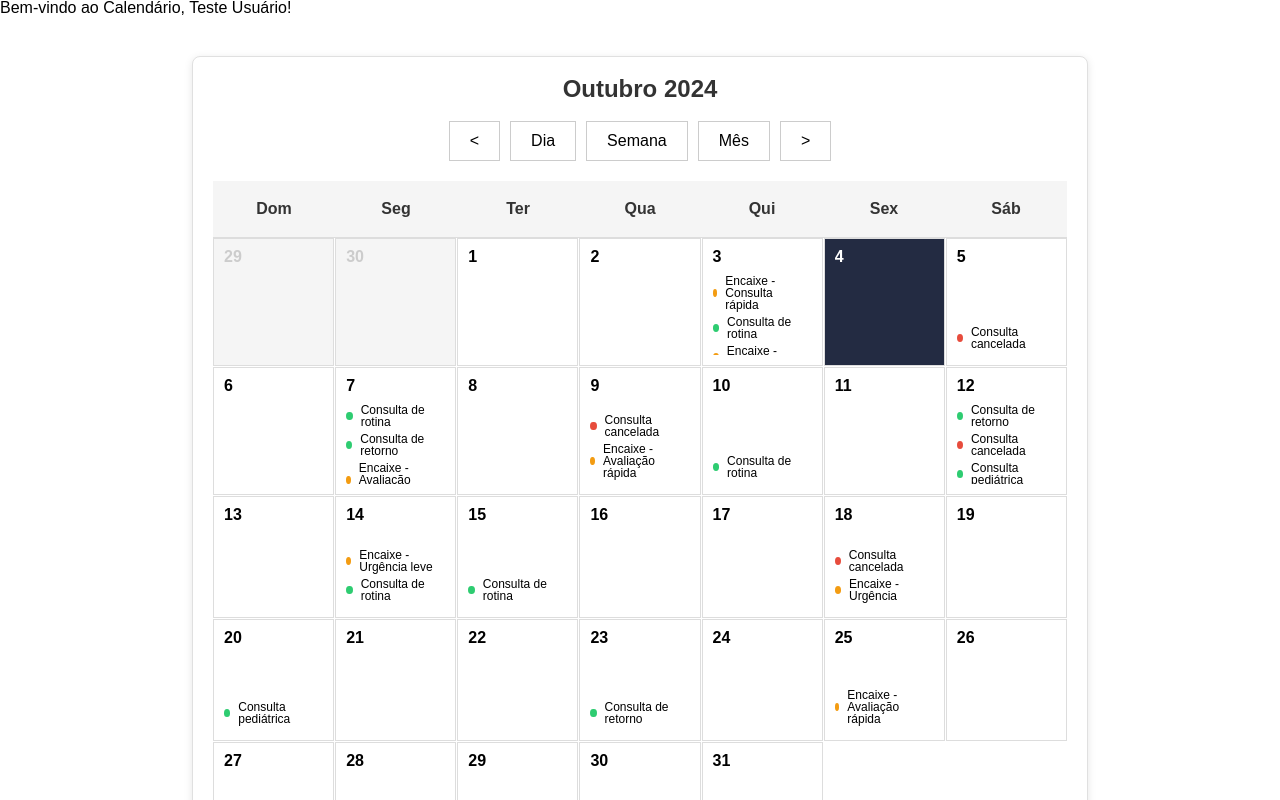
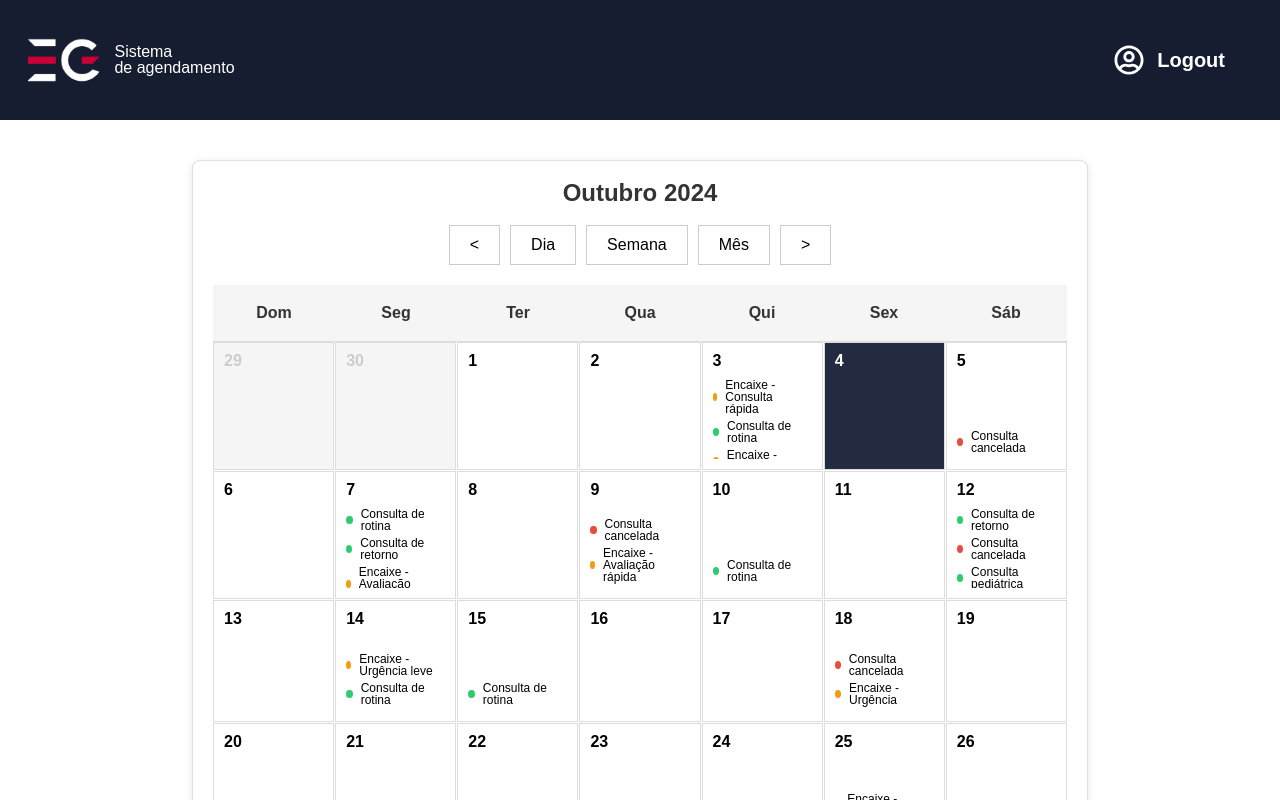
Before and after one commit to EduardoRTC/ZapAgendaFrontend, a React (Create React App) app in the folder zapagenda/: page /calendar in a window 1280 px wide. Shown: the top 800 px of the page. Built offline with nearby package versions, Linux system fonts and the light colour scheme.

Commit message:
Fix: remove header de login da tela inicial e adiciona no calendario conforme o figma

```diff
--- a/zapagenda/src/App.js
+++ b/zapagenda/src/App.js
@@ -2,7 +2,7 @@ import React from 'react';
 import { BrowserRouter as Router, Routes, Route, Navigate } from 'react-router-dom';
 import LoginPage from './pages/loginPage/LoginPage';
 import Footer from './components/Footer/Footer';
-import AuthenticatedCalendar from './pages/Calendar/AutenticatedCalendarPage';
+import AuthenticatedCalendar from './pages/CalendarPage/AutenticatedCalendarPage';
 
 export default function App() {
   // const token = localStorage.getItem('token'); // Comentado por enquanto
--- a/zapagenda/src/components/Header/HeaderLogin/HeaderLogin.css
+++ /dev/null
@@ -1,29 +0,0 @@
-.HeaderLogin {
-    background-color: var(--azulPrincipal);
-    display: flex;
-    align-items: center;
-    justify-content: center; /* Centraliza o conteúdo por padrão */
-    position: relative; /* Para posicionar o ícone à direita */
-    padding-top: 25px;
-}
-
-.HeaderLogin-logo {
-    display: flex;
-    align-items: center;
-    justify-content: center;
-    flex-grow: 1; /* O logo ocupa o centro */
-}
-
-.HeaderLogin-icon {
-    display: flex;
-    align-items: center;
-    color: white;
-    position: absolute; /* Posiciona o ícone de login sobreposto à direita */
-    right: 80px; /* Ajuste o espaço para o alinhamento à direita */
-}
-
-.HeaderLogin-icon__text {
-    font-weight: bold;
-    font-size: var(--20px);
-    margin-left: 3px;
-}
--- a/zapagenda/src/components/Header/HeaderLogin/HeaderLogin.js
+++ /dev/null
@@ -1,18 +0,0 @@
-import React from 'react'
-import logoEG from "../../../assets/Logos/logoEG.png"
-import "./HeaderLogin.css"
-import { FaRegUserCircle as UserIcon } from "react-icons/fa";
-
-export default function HeaderLogin() {
-  return (
-    <header className='HeaderLogin'>
-        <div className='HeaderLogin-logo'>
-            <img src={logoEG} alt='Logo com a letra E e G'/>
-        </div>
-        <div className='HeaderLogin-icon'>
-            <UserIcon color='white' size={30}/>
-            <h2 className='HeaderLogin-icon__text'>Login</h2>
-        </div>
-    </header>
-  )
-}
--- a/zapagenda/src/components/Header/MainHeader/Header.css
+++ b/zapagenda/src/components/Header/MainHeader/Header.css
@@ -0,0 +1,40 @@
+.Header {
+  background-color: var(--azulPrincipal);
+  display: flex;
+  align-items: center;
+  justify-content: center; /* Centraliza o conteúdo por padrão */
+  position: relative; /* Para posicionar o ícone à direita */
+  padding-top: 25px;
+  padding-bottom: 25px;
+  height: 70px;
+}
+
+.Header-logo {
+  display: flex;
+  align-items: center;
+  justify-content: start;
+  flex-grow: 1; /* O logo ocupa o centro */
+  padding-left: 25px;
+}
+
+img {
+  height: 45px;
+}
+.Header-logo span {
+  color: #fff;
+  padding-left: 12px;
+}
+
+.Header-icon {
+  display: flex;
+  align-items: center;
+  color: white;
+  position: absolute; /* Posiciona o ícone de  sobreposto à direita */
+  right: 55px; /* Ajuste o espaço para o alinhamento à direita */
+}
+
+.Header-icon__text {
+  font-weight: bold;
+  font-size: var(--20px);
+  margin-left: 13px;
+}
--- a/zapagenda/src/components/Header/MainHeader/Header.js
+++ b/zapagenda/src/components/Header/MainHeader/Header.js
@@ -1,7 +1,20 @@
 import React from 'react'
+import logoEG from "../../../assets/Logos/logoEG.png"
+import "./Header.css"
+import { FaRegUserCircle as UserIcon } from "react-icons/fa";
+
 
 export default function Header() {
   return (
-    <div>Header</div>
+    <header className='Header'>
+    <div className='Header-logo'>
+        <img src={logoEG} alt='Logo com a letra E e G'/>
+        <span>Sistema<br/> de agendamento</span>
+    </div>
+    <div className='Header-icon'>
+        <UserIcon color='white' size={30}/>
+        <h2 className='Header-icon__text'>Logout</h2>
+    </div>
+</header>
   )
 }
--- a/zapagenda/src/pages/Calendar/AutenticatedCalendarPage.js
+++ b/zapagenda/src/pages/CalendarPage/AutenticatedCalendarPage.js
@@ -1,8 +1,9 @@
 import React, { useEffect, useState } from 'react';
 import Calendar from '../../components/Calendar/Calendar';
+import Header from '../../components/Header/MainHeader/Header';
 
 const AuthenticatedCalendar = () => {
-  const [userData, setUserData] = useState(null);
+ // const [userData, setUserData] = useState(null);
 
   useEffect(() => {
     const fetchUserData = async () => {
@@ -35,8 +36,6 @@ const AuthenticatedCalendar = () => {
         */
 
         // Para fins de teste sem autenticação, você pode simplesmente simular um dado de usuário
-        const data = { usuario: 'Teste Usuário' };
-        setUserData(data); // Atualiza os dados do usuário com um valor simulado
 
       } catch (error) {
         console.error('Erro na requisição:', error); // Lida com erros de rede
@@ -46,13 +45,11 @@ const AuthenticatedCalendar = () => {
     fetchUserData();
   }, []);
 
-  if (!userData) {
-    return <p>Carregando...</p>; // Mostra o carregando até que os dados estejam disponíveis
-  }
+
 
   return (
     <div>
-      <h1>Bem-vindo ao Calendário, {userData.usuario}!</h1>
+      <Header/>
       <Calendar />
     </div>
   );
--- a/zapagenda/src/pages/loginPage/LoginPage.js
+++ b/zapagenda/src/pages/loginPage/LoginPage.js
@@ -2,12 +2,10 @@ import React from 'react';
 import LoginForm from '../../components/LoginForm/LoginForm';
 import './LoginPage.css';
 import logo from "../../assets/Logos/logo2.0.webp";
-import HeaderLogin from '../../components/Header/HeaderLogin/HeaderLogin';
 
 export default function LoginPage() {
   return (
     <>
-      <HeaderLogin />
       <div className="login-page">
         <div className="login-content">
           <div className="login-container">
```
Also changed, not shown: zapagenda/src/components/footer/Footer.css (indentation only).
